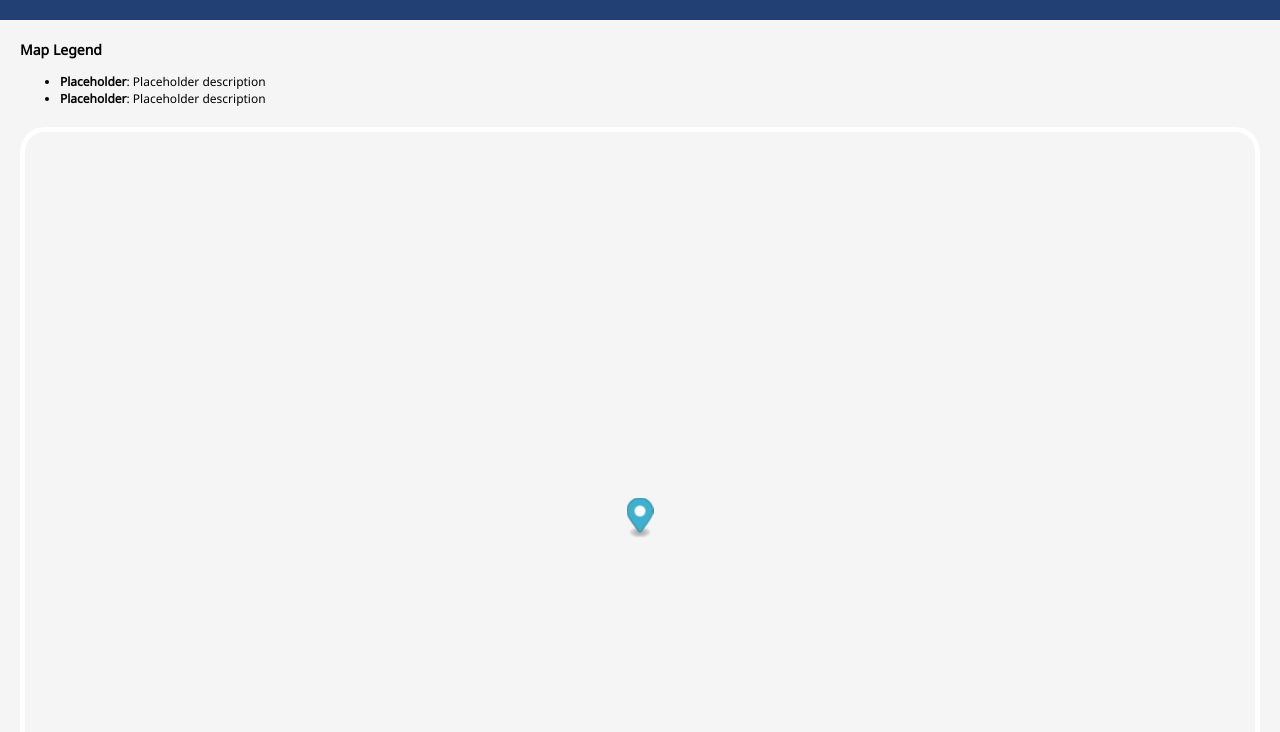
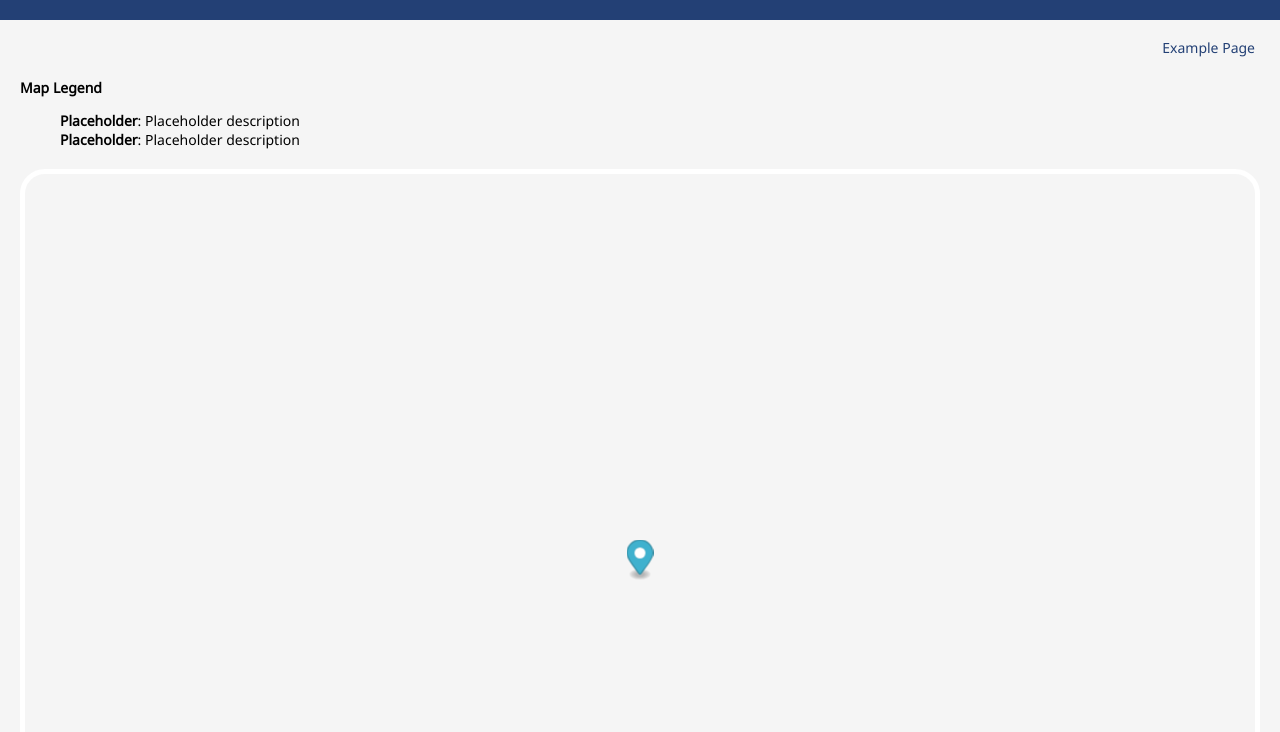
Before and after one commit to emarmitage/open-source-maps, a website: page index.html in a window 1280 px wide. Shown: the part 68-800 px from the top of the page. Drawn offline with nearby package versions, Linux system fonts and the light colour scheme; no server answers; files whose address does not match are found by name.

Commit message:
added style for menu

```diff
--- a/index.html
+++ b/index.html
@@ -30,6 +30,31 @@
             background: whitesmoke;
         }
 
+        menu {
+            display: flex;
+            list-style: none;
+            padding: 0;
+            width: 100%;
+            justify-content: flex-end;
+        }
+
+            menu li {
+                margin: 0 10px;
+            }
+
+            li a {
+                text-decoration: none;
+                color: #234075;
+                padding: 10px 15px;
+                font-size: 14px
+            }
+
+            li a:hover {
+                background-color: #234075;
+                color: white;
+                border-radius: 25px;
+            }
+
         header{
             padding: 1px;
             text-align: center;
@@ -41,6 +66,13 @@
         #legend{
             margin: 20px;
             font-size: 12px;
+        }
+
+        #legend li {
+            list-style: none;
+            padding: 0;
+            font-size: 14px;
+            justify-content: flex-start;
         }
 
         #map {
@@ -62,6 +94,11 @@
         <h1>Map Template</h1>
     </header>
 
+    <!-- Menu Bar -->
+    <menu>
+        <li><a href="./example_page.html">Example Page</a></li>
+    </menu>
+
     <!-- Map legend -->
     <div id="legend">
         <h3>Map Legend</h3>
@@ -80,9 +117,9 @@
     <script src="./map.js"></script>
 
     <footer>
-        <nav>
+        <!-- <nav>
             <a href="./example_page.html">Example Page</a>
-        </nav>
+        </nav> -->
 
         <!-- BC Gov logo -->
         <img src="public/images/BCID_H_rgb_rev.png" alt="BC Government Logo" style="width:150px", height="auto"/>
```
